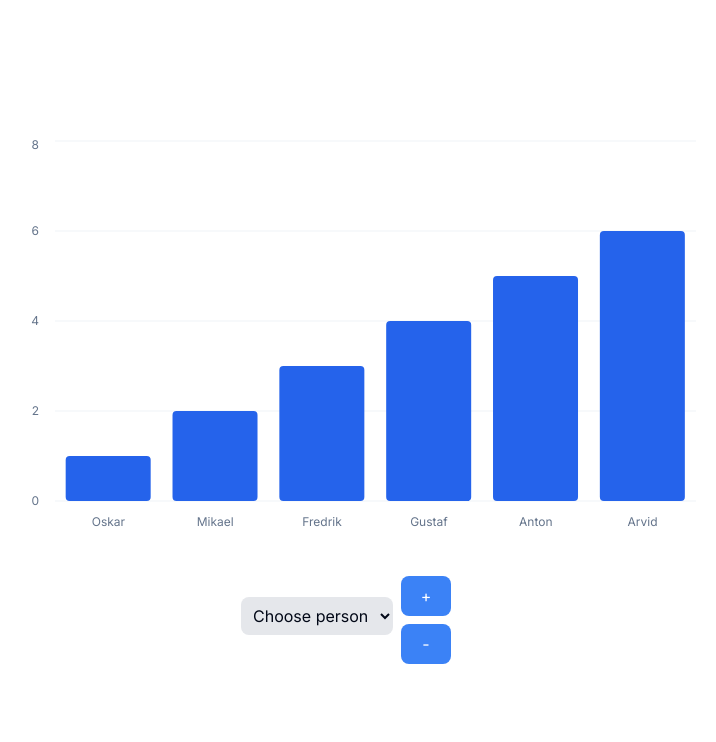
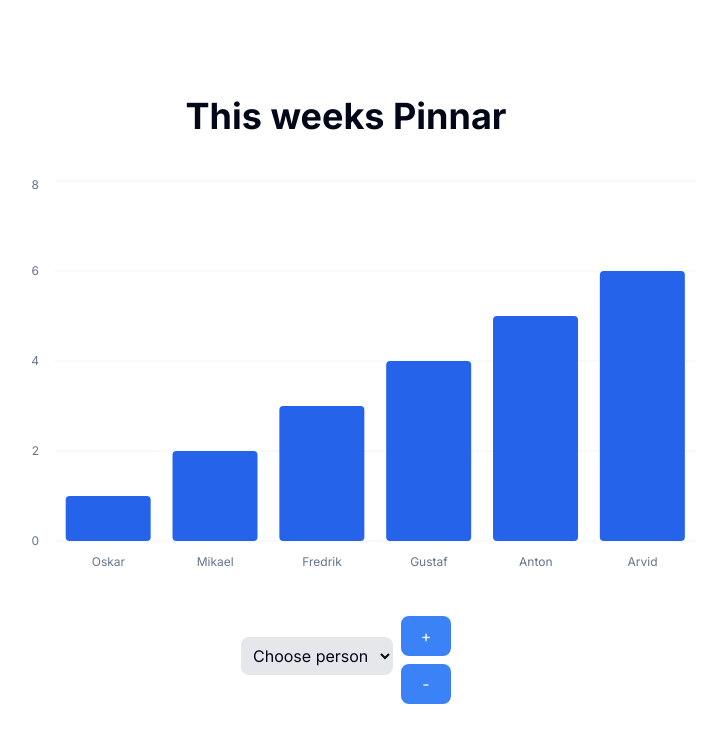
Before and after one commit to gilion-joel-b/rise-n-grind, a Next.js app: page / in a window 1280 px wide. Shown: the top 742 px of the page, without its empty margins (294-1010 px from the left). Built offline with nearby package versions, Linux system fonts and the light colour scheme.

Commit message:
Pinnar headline

```diff
--- a/app/page.tsx
+++ b/app/page.tsx
@@ -42,6 +42,7 @@ export default function Home() {
 
     return (
         <main className="flex min-h-screen flex-col items-center justify-center gap-10">
+            <h1 className="text-4xl font-bold">This weeks Pinnar</h1>
             <section>
                 <ChartContainer key={render} config={chartConfig} className="min-h-[400px] w-full">
                     <BarChart accessibilityLayer data={chartData}>
```
